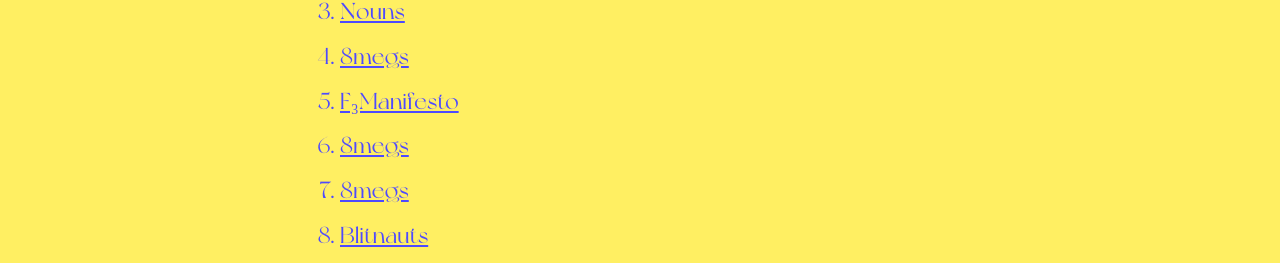
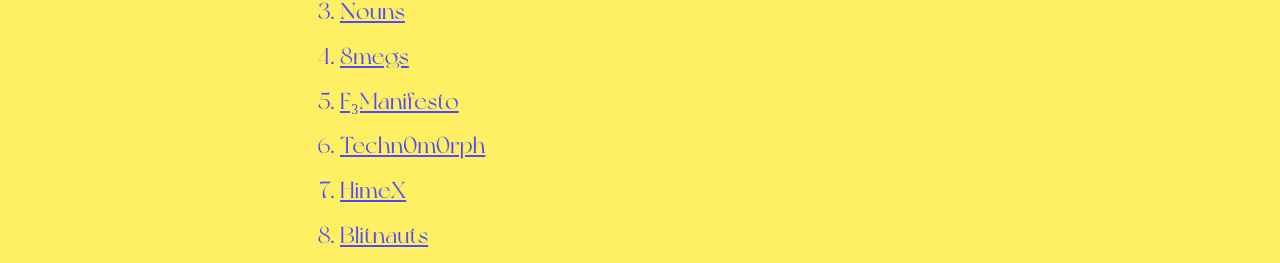
Before and after one commit to emmajane1313/the-timeless-quest, a Next.js app: page / in a window 1280 px wide. Shown: the part 1059-1322 px from the top of the page. Built offline with nearby package versions, Linux system fonts and the light colour scheme; no server answers.

Commit message:
add names

```diff
--- a/pages/index.js
+++ b/pages/index.js
@@ -116,10 +116,10 @@ export default function Home() {
               <a href="https://docs.f3manifesto.xyz/" target= "_blank" rel="noreferrer">F₃Manifesto</a>
             </li>
             <li>
-              <a href="https://technomorph.gitbook.io/technomorph/overv1ew/intro" target= "_blank" rel="Techn0m0rph">8megs</a>
+              <a href="https://technomorph.gitbook.io/technomorph/overv1ew/intro" target= "_blank" rel="Techn0m0rph">Techn0m0rph</a>
             </li>
             <li>
-              <a href="https://twitter.com/HimeXRealm" target= "_blank" rel="HimeX">8megs</a>
+              <a href="https://twitter.com/HimeXRealm" target= "_blank" rel="HimeX">HimeX</a>
             </li>
             <li>
               <a href="https://blitnauts.blitmap.com/" target= "_blank" rel="noreferrer">Blitnauts</a>
```
